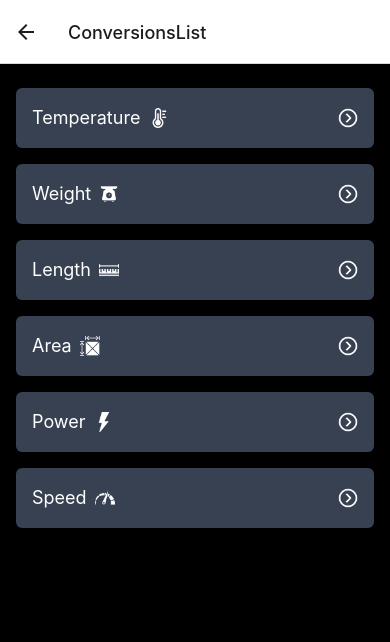
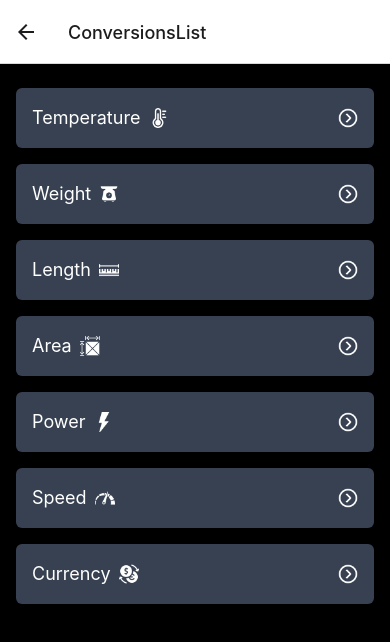
Before and after one commit to praveenraam/RN-Calculator, a React Native app: screen /ConversionsList in a window 390 px wide. Shown: the top 642 px of the page. Built offline with nearby package versions, Linux system fonts and the light colour scheme.

Commit message:
#29, Code for the setup is over

```diff
--- /dev/null
+++ b/src/components/conversion/Currency.tsx
@@ -0,0 +1,12 @@
+import { Text, View } from 'react-native'
+import React from 'react';
+
+const Currency = () => {
+  return (
+    <View>
+      <Text className="text-white">Currency</Text>
+    </View>
+  );
+};
+
+export default Currency;
--- a/src/screens/Conversion.tsx
+++ b/src/screens/Conversion.tsx
@@ -11,6 +11,7 @@ import Weight from '../components/conversion/Weight';
 import Length from '../components/conversion/Length';
 import Power from '../components/conversion/Power';
 import Speed from '../components/conversion/Speed';
+import Currency from '../components/conversion/Currency';
 
 type ParamList = {
   Conversion:{
@@ -60,6 +61,9 @@ const Conversion = () => {
     else if(type === 'Speed'){
       return <Speed inputValue={inputValue} />;
     }
+    else if(type === 'Currency'){
+      return <Currency />;
+    }
   };
 
 
--- a/src/screens/ConversionsList.tsx
+++ b/src/screens/ConversionsList.tsx
@@ -14,6 +14,7 @@ const conversions: ConversionType[] = [
   { id: '4', name: 'Area' },
   { id:' 5', name: 'Power'},
   { id: '6', name: 'Speed'},
+  { id: '7', name: 'Currency'},
 ];
 
 const getImage = (itemName:String) => {
@@ -25,6 +26,7 @@ const getImage = (itemName:String) => {
     case 'Length' : return require('../../assets/img/conversions/Length.png');
     case 'Weight' : return require('../../assets/img/conversions/Weight.png');
     case 'Power' : return require('../../assets/img/conversions/Power.png');
+    case 'Currency' : return require('../../assets/img/conversions/Currency.png');
     case 'Speed' : return require('../../assets/img/conversions/Speed.png');
   }
 
```
Also changed, not shown: assets/img/conversions/Currency.png (added).
